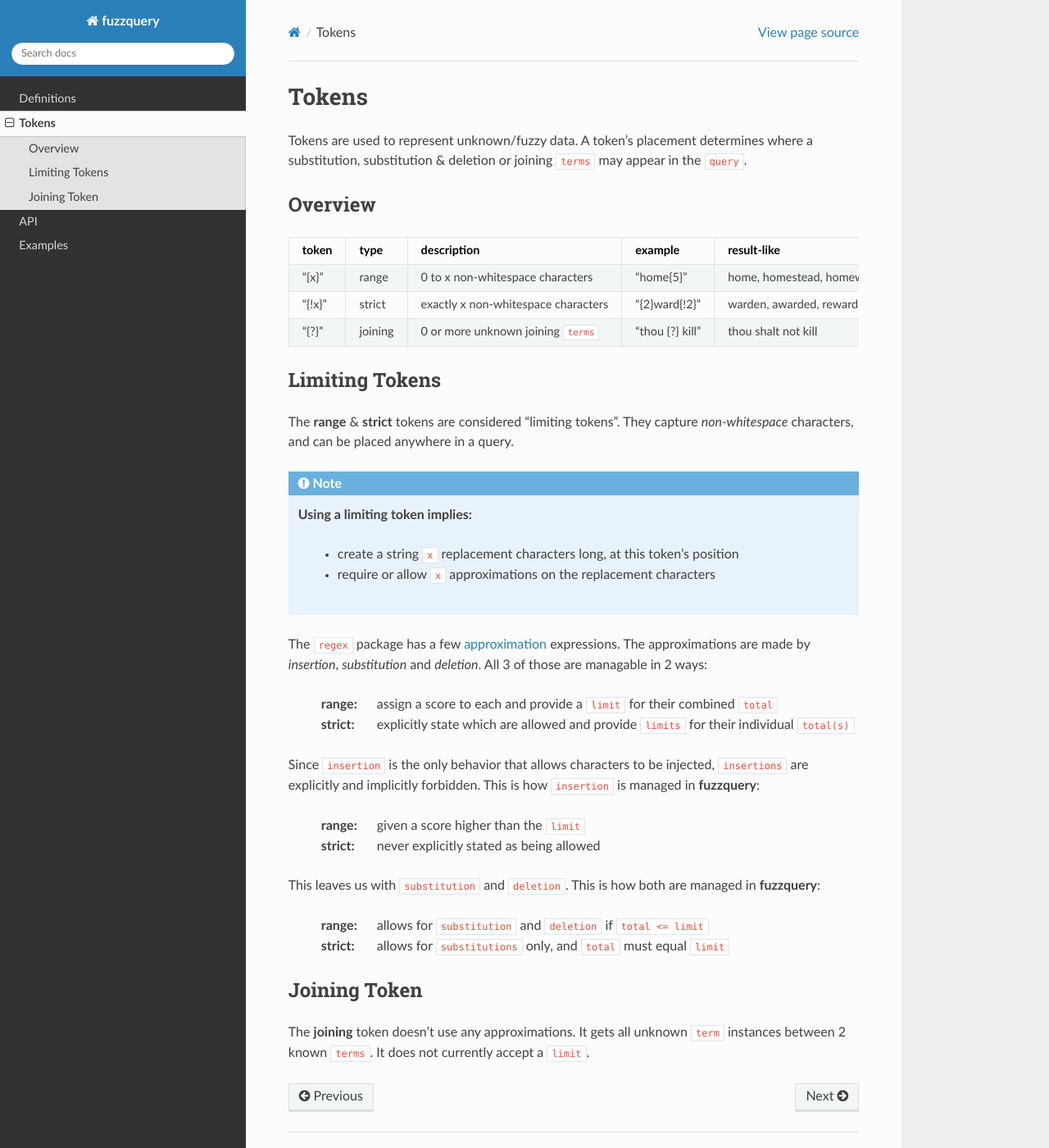
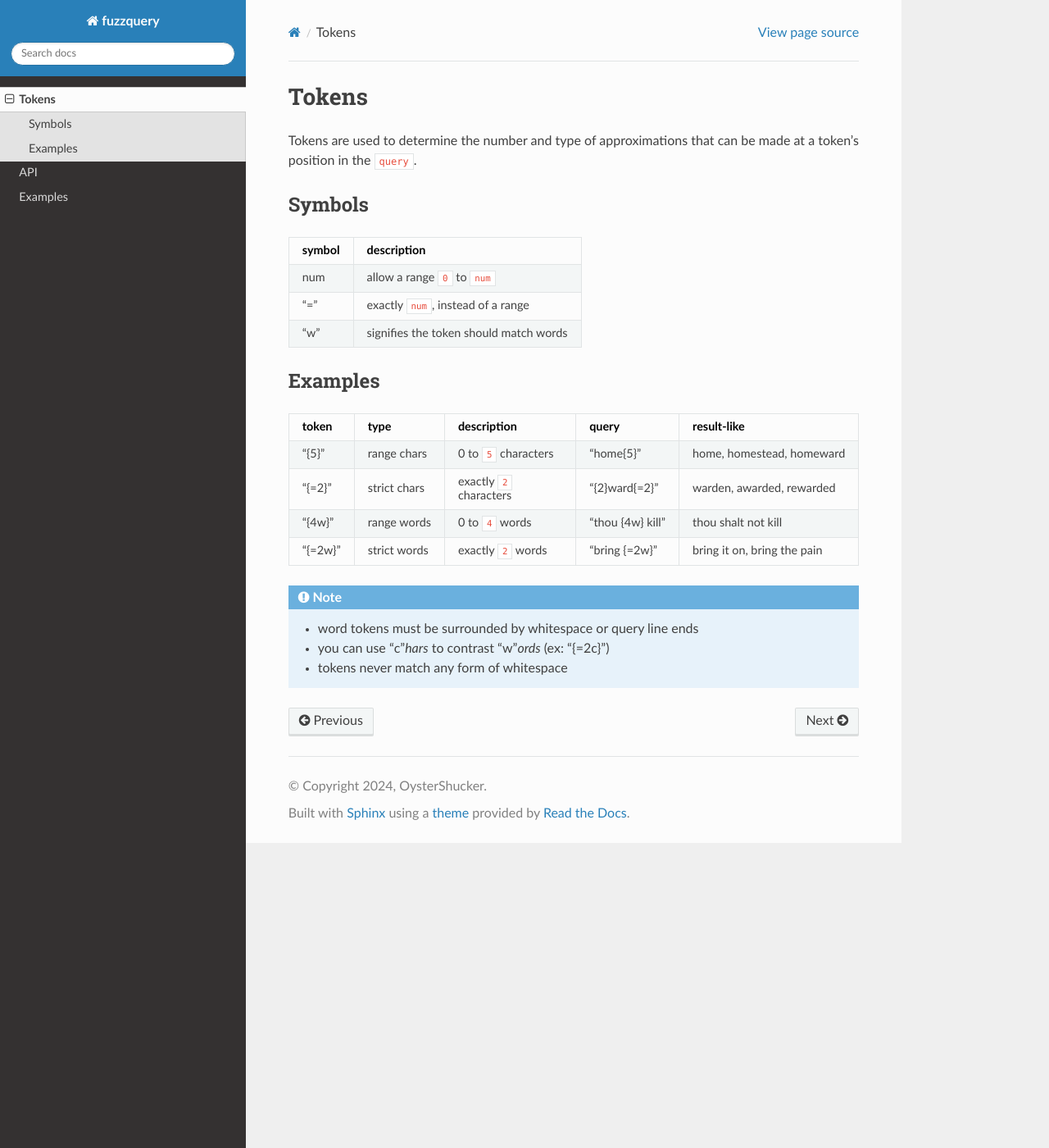
Before and after one commit to OneMadGypsy/fuzzquery, a Sphinx documentation site: the page built from docs/source/tokens.rst, in a window 1280 px wide and 1400 px high. Shown: the whole window at 82% size. Built offline with Sphinx 7.4.7 and the Read the Docs theme 2.0.0, drawn with Linux system fonts in a browser that asks for light colours.

Commit message:
Add files via upload

```diff
--- a/docs/source/conf.py
+++ b/docs/source/conf.py
@@ -9,7 +9,7 @@
 project = 'fuzzquery'
 copyright = '2024, OysterShucker'
 author = 'OysterShucker'
-release = '24.5.26'
+release = '24.5.28'
 
 # -- General configuration
 
--- a/docs/source/examples.rst
+++ b/docs/source/examples.rst
@@ -1,5 +1,9 @@
 Examples
 ========
+
+.. raw:: html
+
+    <iframe src="https://replit.com/@onemadgypsy/fuzzquery?embed=true" width="600" height="400"></iframe>
 
 finditer
 --------
--- a/docs/source/tokens.rst
+++ b/docs/source/tokens.rst
@@ -1,51 +1,39 @@
 Tokens
 ======
 
-Tokens are used to represent unknown/fuzzy data. A token's placement determines where a substitution, substitution & deletion or joining ``terms`` may appear in the ``query``.
+Tokens are used to determine the number and type of approximations that can be made at a token's position in the ``query``.
 
-Overview
+Symbols
+-------
+
++---------+--------------------------------------------+
+| symbol  | description                                |
++=========+============================================+
+| num     | allow a range ``0`` to ``num``             |
++---------+--------------------------------------------+
+| "="     | exactly ``num``, instead of a range        |
++---------+--------------------------------------------+
+| "w"     | signifies the token should match words     |
++---------+--------------------------------------------+
+
+Examples
 --------
 
-+--------+---------+---------------------------------------+------------------+--------------------------------+
-| token  | type    | description                           | example          | result-like                    |
-+========+=========+=======================================+==================+================================+
-| "{x}"  | range   | 0 to x non-whitespace characters      | "home{5}"        | home, homestead, homeward      |
-+--------+---------+---------------------------------------+------------------+--------------------------------+
-| "{!x}" | strict  | exactly x non-whitespace characters   | "{2}ward{!2}"    | warden, awarded, rewarded      |
-+--------+---------+---------------------------------------+------------------+--------------------------------+
-| "{?}"  | joining | 0 or more unknown joining ``terms``   | "thou {?} kill"  | thou shalt not kill            |
-+--------+---------+---------------------------------------+------------------+--------------------------------+
++---------+----------------+-----------------------------+-------------------+--------------------------------+
+| token   | type           | description                 | query             | result-like                    |
++=========+================+=============================+===================+================================+
+| "{5}"   | range chars    | 0 to ``5`` characters       | "home{5}"         | home, homestead, homeward      |
++---------+----------------+-----------------------------+-------------------+--------------------------------+
+| "{=2}"  | strict chars   | exactly ``2`` characters    | "{2}ward{=2}"     | warden, awarded, rewarded      |
++---------+----------------+-----------------------------+-------------------+--------------------------------+
+| "{4w}"  | range words    | 0 to ``4`` words            | "thou {4w} kill"  | thou shalt not kill            |
++---------+----------------+-----------------------------+-------------------+--------------------------------+
+| "{=2w}" | strict words   | exactly ``2`` words         | "bring {=2w}"     | bring it on, bring the pain    |
++---------+----------------+-----------------------------+-------------------+--------------------------------+
 
-Limiting Tokens
----------------
-
-The **range** & **strict** tokens are considered "limiting tokens". They capture `non-whitespace` characters, and can be placed anywhere in a query.
 
 .. note::
 
-  **Using a limiting token implies:**
-
-    - create a string ``x`` replacement characters long, at this token's position
-    - require or allow ``x`` approximations on the replacement characters
-
-The ``regex`` package has a few `approximation <https://github.com/mrabarnett/mrab-regex#approximate-fuzzy-matching-hg-issue-12-hg-issue-41-hg-issue-109>`_ expressions.
-The approximations are made by `insertion`, `substitution` and `deletion`. All 3 of those are managable in 2 ways:
-
-  :range: assign a score to each and provide a ``limit`` for their combined ``total``
-  :strict: explicitly state which are allowed and provide ``limits`` for their individual ``total(s)``
-
-Since ``insertion`` is the only behavior that allows characters to be injected, ``insertions`` are explicitly and implicitly forbidden.
-This is how ``insertion`` is managed in **fuzzquery**:
-
-  :range: given a score higher than the ``limit``
-  :strict: never explicitly stated as being allowed
-
-This leaves us with ``substitution`` and ``deletion``. This is how both are managed in **fuzzquery**:
-
-  :range: allows for ``substitution`` and ``deletion`` if ``total <= limit``
-  :strict: allows for ``substitutions`` only, and ``total`` must equal ``limit``
-
-Joining Token
--------------
-
-The **joining** token doesn't use any approximations. It gets all unknown ``term`` instances between 2 known ``terms``. It does not currently accept a ``limit``.
+  - word tokens must be surrounded by whitespace or query line ends
+  - you can use "c"*hars* to contrast "w"*ords* (ex: "{=2c}")
+  - tokens never match any form of whitespace
```
Also changed, not shown: docs/source/api.rst (+49 -40 lines), docs/source/index.rst (+20 -5 lines), fuzzquery/__init__.py (+35 -38 lines).
